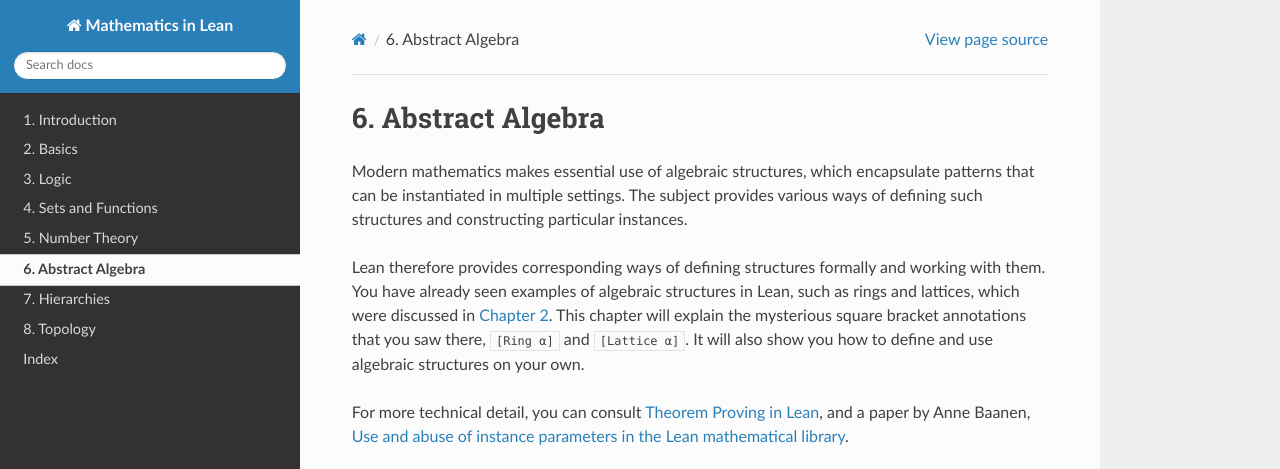
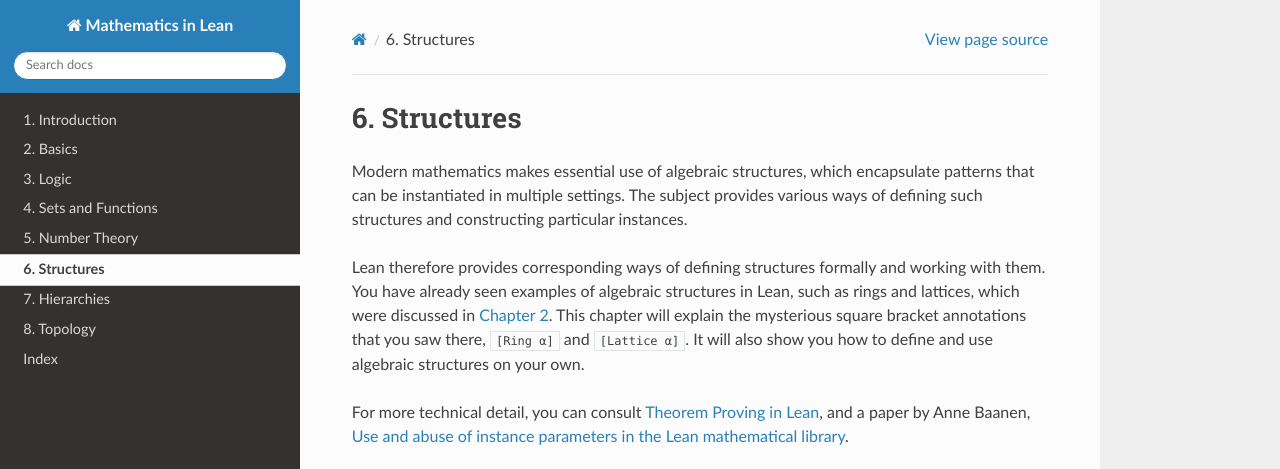
Before and after one commit to avigad/mathematics_in_lean_source, a Sphinx documentation site: the page built from source/C06_Structures.rst, in a window 1280 px wide and 1010 px high, cut to the strip 0-469 px from the top of the window. Built offline with Sphinx 7.4.7 and the Read the Docs theme 2.0.0, drawn with Linux system fonts in a browser that asks for light colours.

Commit message:
Rename Chapter 6

```diff
--- a/source/C06_Abstract_Algebra.rst
+++ b/source/C06_Structures.rst
@@ -1,7 +1,7 @@
-.. _abstract_algebra:
+.. _structures:
 
-Abstract Algebra
-================
+Structures
+==========
 
 Modern mathematics makes essential use of algebraic
 structures,
@@ -24,6 +24,6 @@ algebraic structures on your own.
 For more technical detail, you can consult `Theorem Proving in Lean <https://leanprover.github.io/theorem_proving_in_lean/>`_,
 and a paper by Anne Baanen, `Use and abuse of instance parameters in the Lean mathematical library <https://arxiv.org/abs/2202.01629>`_.
 
-.. include:: C06_Abstract_Algebra/S01_Structures.inc
-.. include:: C06_Abstract_Algebra/S02_Algebraic_Structures.inc
-.. include:: C06_Abstract_Algebra/S03_Building_the_Gaussian_Integers.inc
+.. include:: C06_Structures/S01_Structures.inc
+.. include:: C06_Structures/S02_Algebraic_Structures.inc
+.. include:: C06_Structures/S03_Building_the_Gaussian_Integers.inc
--- a/source/C07_Topology.rst
+++ b/source/C07_Topology.rst
@@ -19,7 +19,7 @@ We have already begun to consider such notions in :numref:`sequences_and_converg
 
 *Topology* is the abstract study of limits and continuity.
 Having covered the essentials of formalization in Chapters :numref:`%s <basics>`
-to :numref:`%s <abstract_algebra>`,
+to :numref:`%s <structures>`,
 in this chapter, we will explain how topological notions are formalized in mathlib.
 Not only do topological abstractions apply in much greater generality,
 but that also, somewhat paradoxically, make it easier to reason about limits
--- a/source/index.rst
+++ b/source/index.rst
@@ -12,7 +12,7 @@ Mathematics in Lean
    C03_Logic
    C04_Sets_and_Functions
    C05_Number_Theory
-   C06_Abstract_Algebra
+   C06_Structures
    C_Hierarchies
    C07_Topology
 
```
Also changed, not shown: 8 other files.
